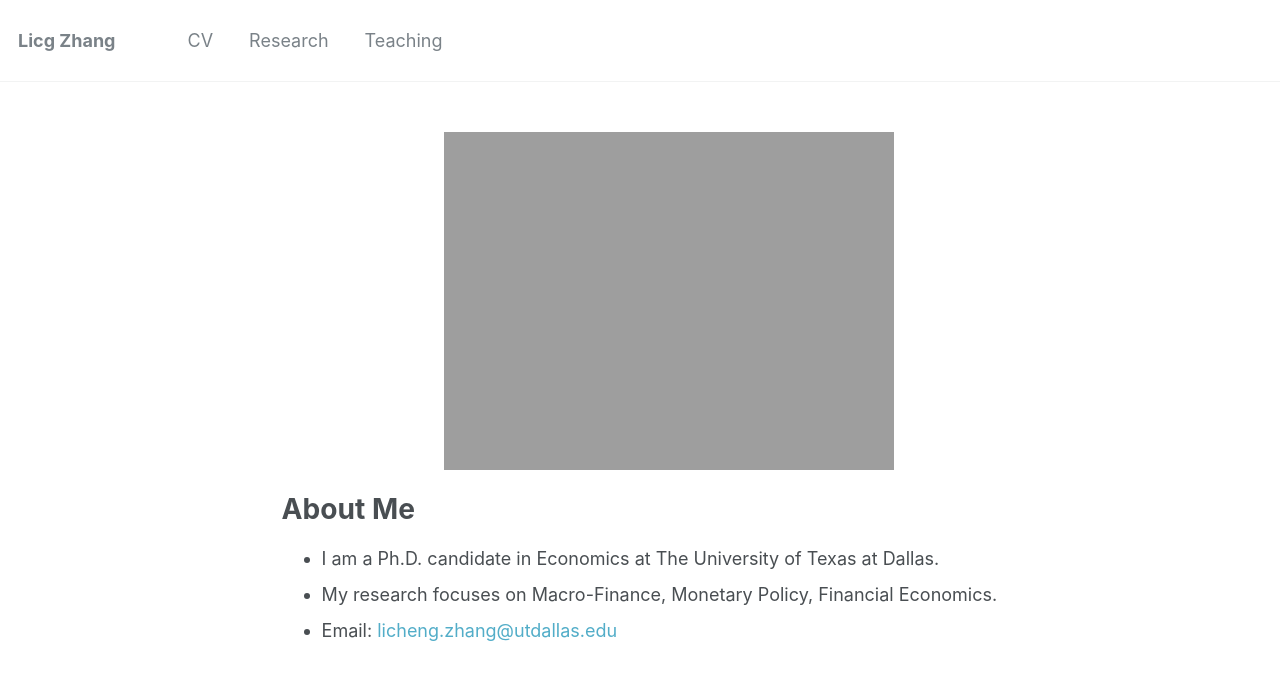
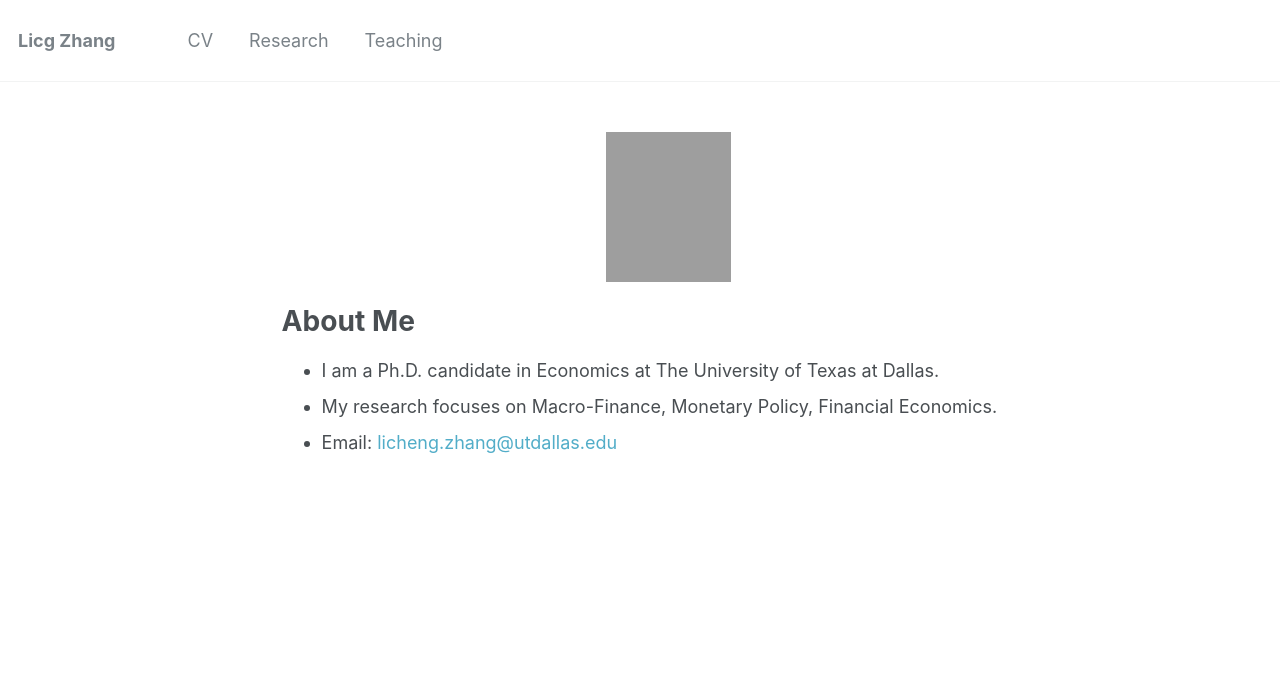
Before and after one commit to lichengzh/lichengzh.github.io, a Jekyll site: the page built from _pages/about.md, in a window 1280 px wide. Shown: the top 680 px of the page. Built offline with Jekyll 4.4.1, drawn with Linux system fonts in a browser that asks for light colours.

Commit message:
Update about.md

```diff
--- a/_pages/about.md
+++ b/_pages/about.md
@@ -9,7 +9,7 @@ redirect_from:
 ---
 
 <p align="center">
-  <img src="https://lichengzh.github.io/files/IMG_3229.JPG?raw=true" alt="Photo" style="width: 450px;"/>
+  <img src="https://lichengzh.github.io/files/IMG_3229.JPG?raw=true" alt="Photo" style="width:125px;height:150px;"/>
 </p>
 
 # About Me
```
